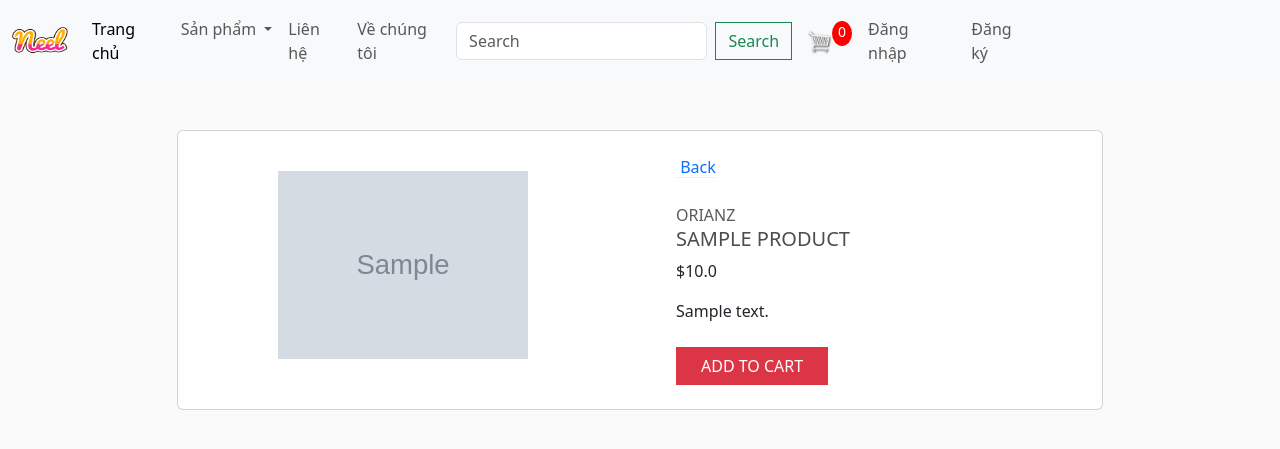
After one commit to congsanhle99/python-django-web, a Django app: page /detail/?id=1 in a window 1280 px wide. The commit adds this page. Shown: the top 449 px of the page. Run offline with Django 4.2, Linux system fonts and the light colour scheme; tables that the repository leaves empty hold one stand-in row (values such as "Sample post"); grey boxes marked "Sample" are stand-in pictures; some libraries are stand-ins or nearby versions; some web fonts are replaced.

Commit message:
[1108-24] detail page

```diff
--- a/ecommerce/app/models.py
+++ b/ecommerce/app/models.py
@@ -21,6 +21,7 @@ class Product(models.Model):
     category = models.ManyToManyField(Category, related_name="product")
     price = models.FloatField()
     digital = models.BooleanField(default=False, null=True, blank=False)
+    detail = models.TextField(null=True, blank=True)
     image = models.ImageField(null=True, blank=True)
 
     def __str__(self):
--- /dev/null
+++ b/ecommerce/app/templates/app/detail.html
@@ -0,0 +1,60 @@
+{% extends 'app/base.html' %} {% load static %}
+
+<html lang="en">
+  <head>
+    <meta charset="UTF-8" />
+    <meta name="viewport" content="width=device-width, initial-scale=1.0" />
+    <title>Search</title>
+  </head>
+  <body>
+    {% block search %} {% for product in products %}
+
+    <div class="container mt-5 mb-5">
+      <div class="row d-flex justify-content-center">
+        <div class="col-md-10">
+          <div class="card">
+            <div class="row">
+              <div class="col-md-6">
+                <div class="images p-3">
+                  <div class="text-center p-4">
+                    <img id="main-image" src="{{product.image.url}}" width="250" />
+                  </div>
+                </div>
+              </div>
+              <div class="col-md-6">
+                <div class="product p-4">
+                  <div class="d-flex justify-content-between align-items-center">
+                    <a class="link-offset-2 link-underline link-underline-opacity-10" href="{% url 'app:home' %}">
+                      <i class="fa fa-long-arrow-left"></i> <span class="ml-1">Back</span>
+                    </a>
+                    <a class="link-offset-2 link-underline link-underline-opacity-10" href="{% url 'app:cart' %}">
+                      <i class="fa fa-shopping-cart text-muted"></i>
+                    </a>
+                  </div>
+                  <div class="mt-4 mb-3">
+                    <span class="text-uppercase text-muted brand">Orianz</span>
+                    <h5 class="text-uppercase">{{product.name}}</h5>
+                    <div class="price d-flex flex-row align-items-center">
+                      <span class="act-price">${{product.price}}</span>
+                    </div>
+                  </div>
+                  <p class="about">{{product.detail}}</p>
+                  <div class="cart mt-4 align-items-center">
+                    <button
+                      data-product="{{product.id}}"
+                      data-action="add"
+                      class="btn btn-danger text-uppercase mr-2 px-4 update-cart"
+                    >
+                      Add to cart
+                    </button>
+                  </div>
+                </div>
+              </div>
+            </div>
+          </div>
+        </div>
+      </div>
+    </div>
+    {% endfor %} {% endblock search %}
+  </body>
+</html>
--- a/ecommerce/app/templates/app/home.html
+++ b/ecommerce/app/templates/app/home.html
@@ -53,7 +53,7 @@
         <button data-product="{{product.id}}" data-action="add" class="btn btn-outline-secondary add-btn update-cart">
           Add to cart
         </button>
-        <a class="btn btn-outline-success" href="#">View details</a>
+        <a class="btn btn-outline-success" href="{% url 'app:detail' %}?id={{product.id}}">View details</a>
       </div>
     </div>
   </div>
--- a/ecommerce/app/urls.py
+++ b/ecommerce/app/urls.py
@@ -12,4 +12,5 @@ urlpatterns = [
     path('logout/', views.logoutPage, name="logout"),
     path('search/', views.search, name="search"),
     path('category/', views.category, name="category"),
+    path('detail/', views.detail, name="detail"),
 ]
--- a/ecommerce/app/views.py
+++ b/ecommerce/app/views.py
@@ -173,3 +173,26 @@ def category(request):
     context = {"categories": categories,
                "active_category": active_category, "products": products}
     return render(request, "app/category.html", context)
+
+
+def detail(request):
+    if request.user.is_authenticated:
+        customer = request.user
+        order, created = Order.objects.get_or_create(
+            customer=customer, complete=False)
+        items = order.orderitem_set.all()
+        cartItems = order.get_cart_items
+        user_not_login = "hidden"
+        user_login = "show"
+    else:
+        items = []
+        order = {"get_cart_items": 0, "get_cart_total": 0}
+        cartItems = order["get_cart_items"]
+        user_not_login = "show"
+        user_login = "hidden"
+
+    id = request.GET.get("id", "")
+    products = Product.objects.filter(id=id)
+    context = {"items": items, "order": order, "cartItems": cartItems,
+               "user_not_login": user_not_login, "user_login": user_login, "products": products}
+    return render(request, "app/detail.html", context)
```
